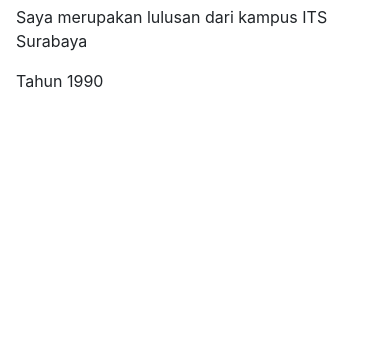
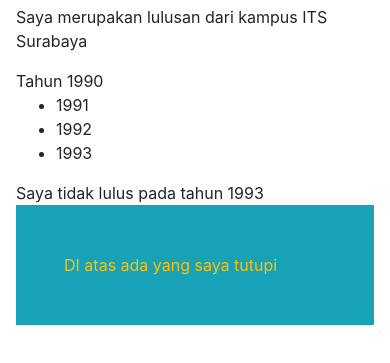
Before and after one commit to rezasafira/praktikum-1-membuat-cv-part-1-azpahmi, a plain HTML site: page index.html in a window 390 px wide. Shown: the part 265-628 px from the top of the page. Drawn offline with nearby package versions, Linux system fonts and the light colour scheme.

Commit message:
05211740000093 #2

```diff
--- a/index.html
+++ b/index.html
@@ -36,10 +36,22 @@
             <div class="container-fluid p-0">
 
                 <section class="resume-section p-3 p-lg-5 d-flex justify-content-center" id="about">
-                    <div class="w-100">
+                    <div class="w-100" margin="left">
                         <h2>About</h2>
-                        <div class="subheading mb-3">Saya merupakan lulusan dari kampus ITS Surabaya</div>
-                        <span>Tahun 1990</span>
+                        <div align="left" class="subheading mb-3">Saya merupakan lulusan dari kampus ITS Surabaya</div>
+                        <span margin="left">Tahun 1990</span>
+                        <ul>
+                            <li>1991</li>
+                            <li>1992</li>
+                            <li>1993</li>
+                        </ul>
+
+
+                        <div class="d-lg-none">
+                            Saya tidak lulus pada tahun 1993
+                        </div>
+                        <p class="p-5 bg-info text-warning">DI atas ada yang saya tutupi</p>
+
                     </div>
                 </section>
 
```
